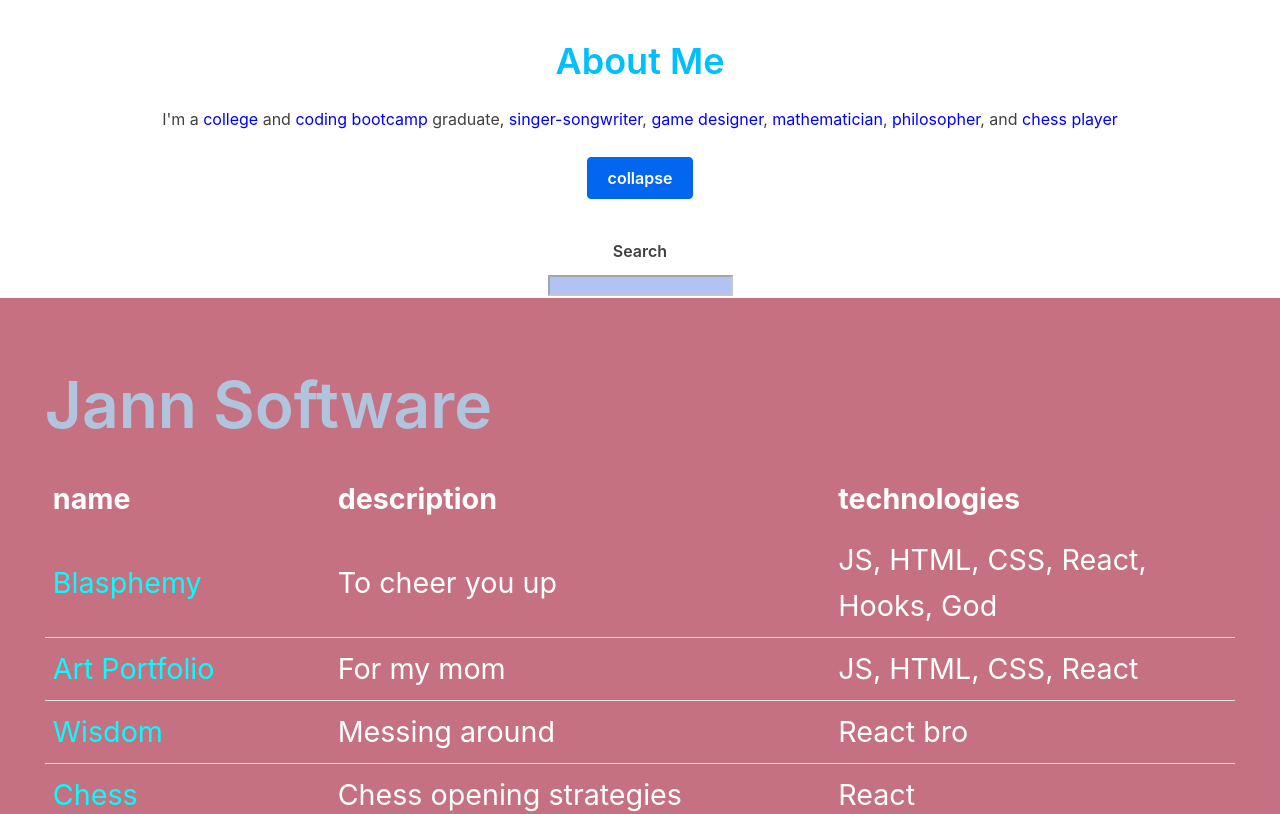
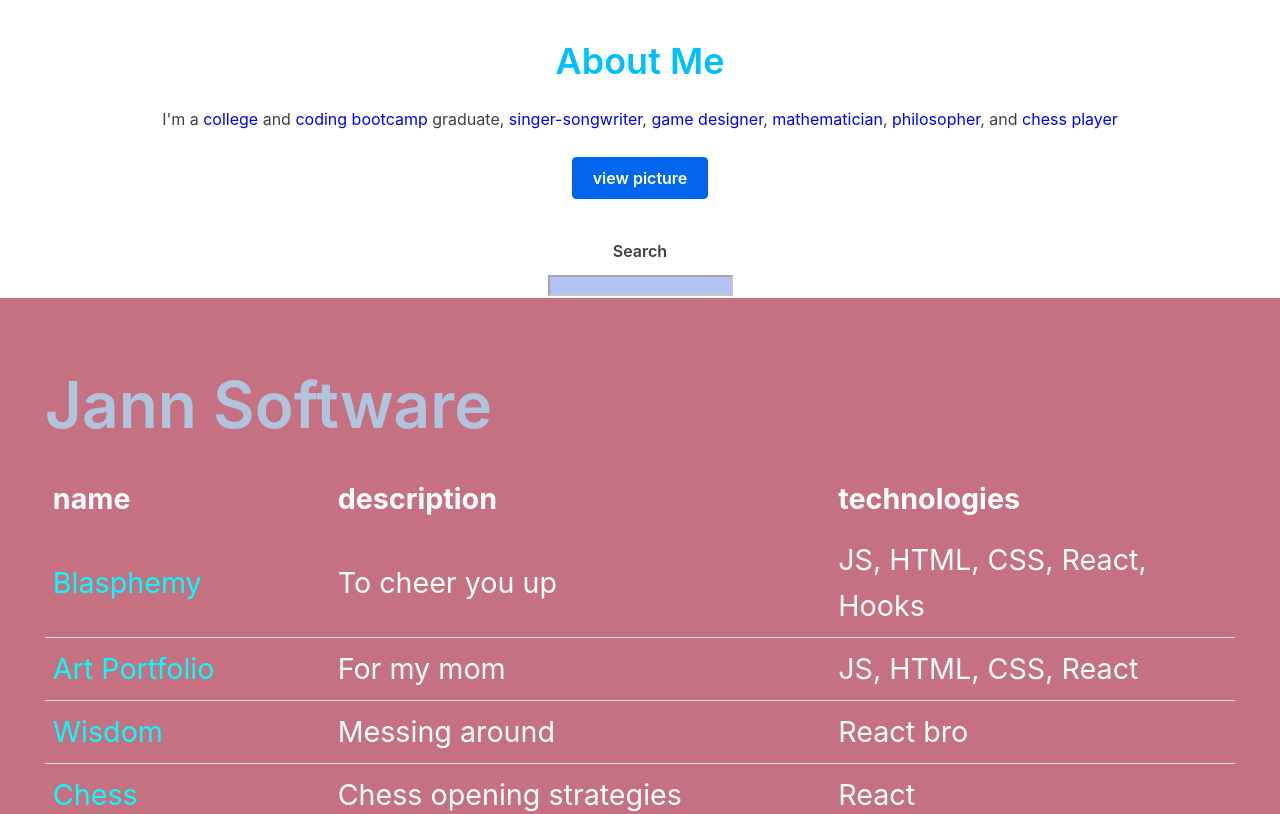
Before and after one commit to codejoy-wins/React-Portfolio, a React (Create React App) app: page / in a window 1280 px wide. Shown: the top 814 px of the page. Built offline with nearby package versions, Linux system fonts and the light colour scheme.

Commit message:
view pic

```diff
--- a/src/App.js
+++ b/src/App.js
@@ -18,7 +18,7 @@ class App extends Component {
         "name": "Blasphemy",
         "lynk": "https://eloquent-meninsky-66f587.netlify.com/",
         "desc": "To cheer you up",
-        "tech": "JS, HTML, CSS, React, Hooks, God"
+        "tech": "JS, HTML, CSS, React, Hooks"
       },
       {
         "name": "Art Portfolio",
@@ -171,7 +171,7 @@ class App extends Component {
         "name": "Blasphemy",
         "lynk": "https://eloquent-meninsky-66f587.netlify.com/",
         "desc": "To cheer you up",
-        "tech": "JS, HTML, CSS, React, Hooks, God"
+        "tech": "JS, HTML, CSS, React, Hooks"
       },
       {
         "name": "Art Portfolio",
--- a/src/components/AboutMe.js
+++ b/src/components/AboutMe.js
@@ -25,7 +25,7 @@ export class AboutMe extends Component {
       <div>
         <h1 style={myHead}>About Me</h1>
         <p>I'm a <a href="https://www.ucsc.edu/" style={override}>college</a> and <a href="https://www.codingdojo.com/" style={override2}>coding bootcamp</a> graduate, <a href="https://soundcloud.com/maxwelljann" style={override2}>singer-songwriter</a>, <a href="https://codejoy-wins.itch.io/" style={override2}>game designer</a>, <a href="https://www.khanacademy.org/profile/maxjann/" style={override2}>mathematician</a>, <a href="https://youtu.be/d2A09iidkTs" style={override2}>philosopher</a>, and<a href="https://lichess.org/@/codejoy" style={override2}> chess player</a> </p>
-        <button onClick={()=>this.dostuff()}>collapse</button>
+        <button onClick={()=>this.dostuff()}>view picture</button>
       </div>
     )
   }
```
